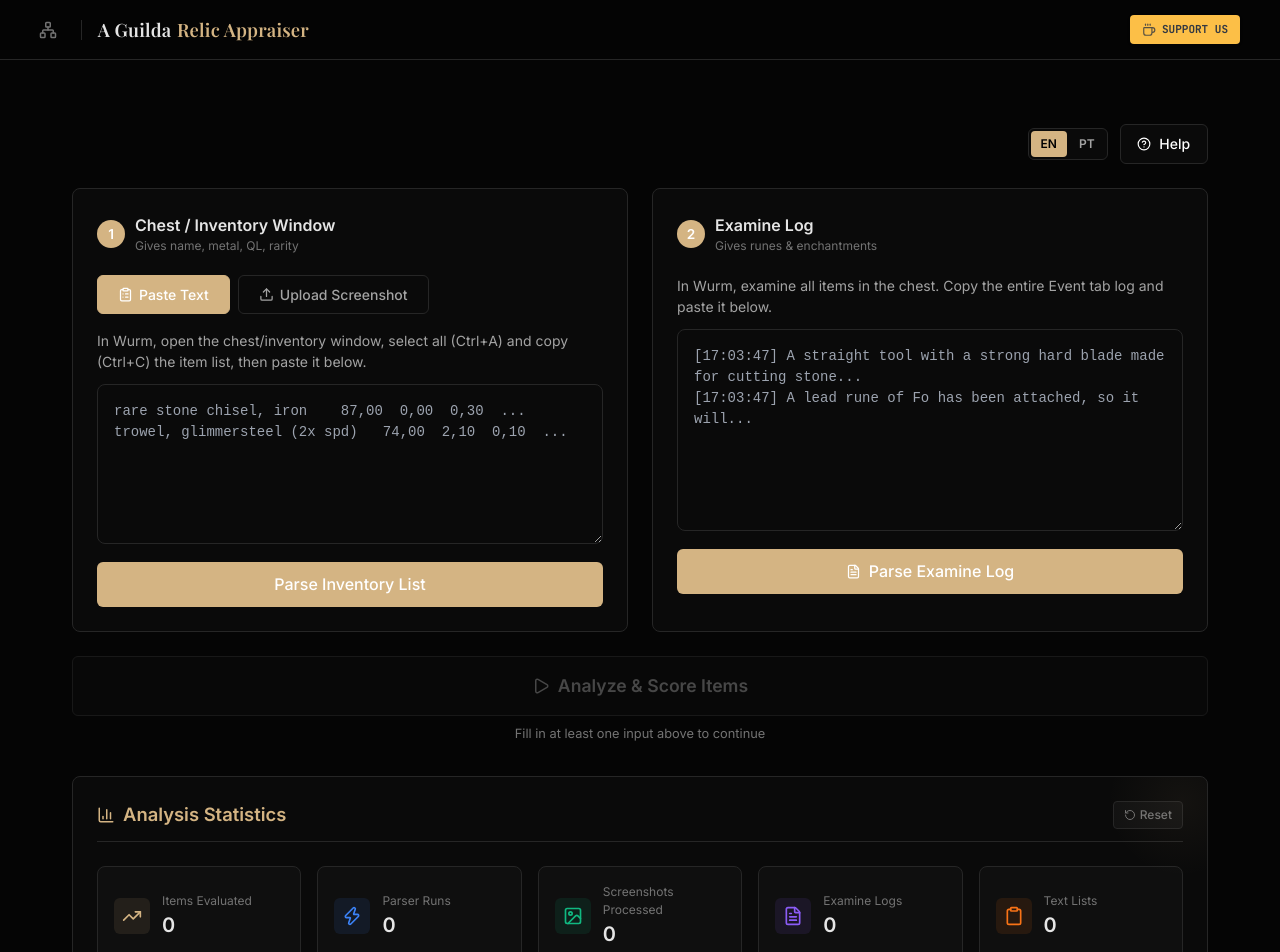
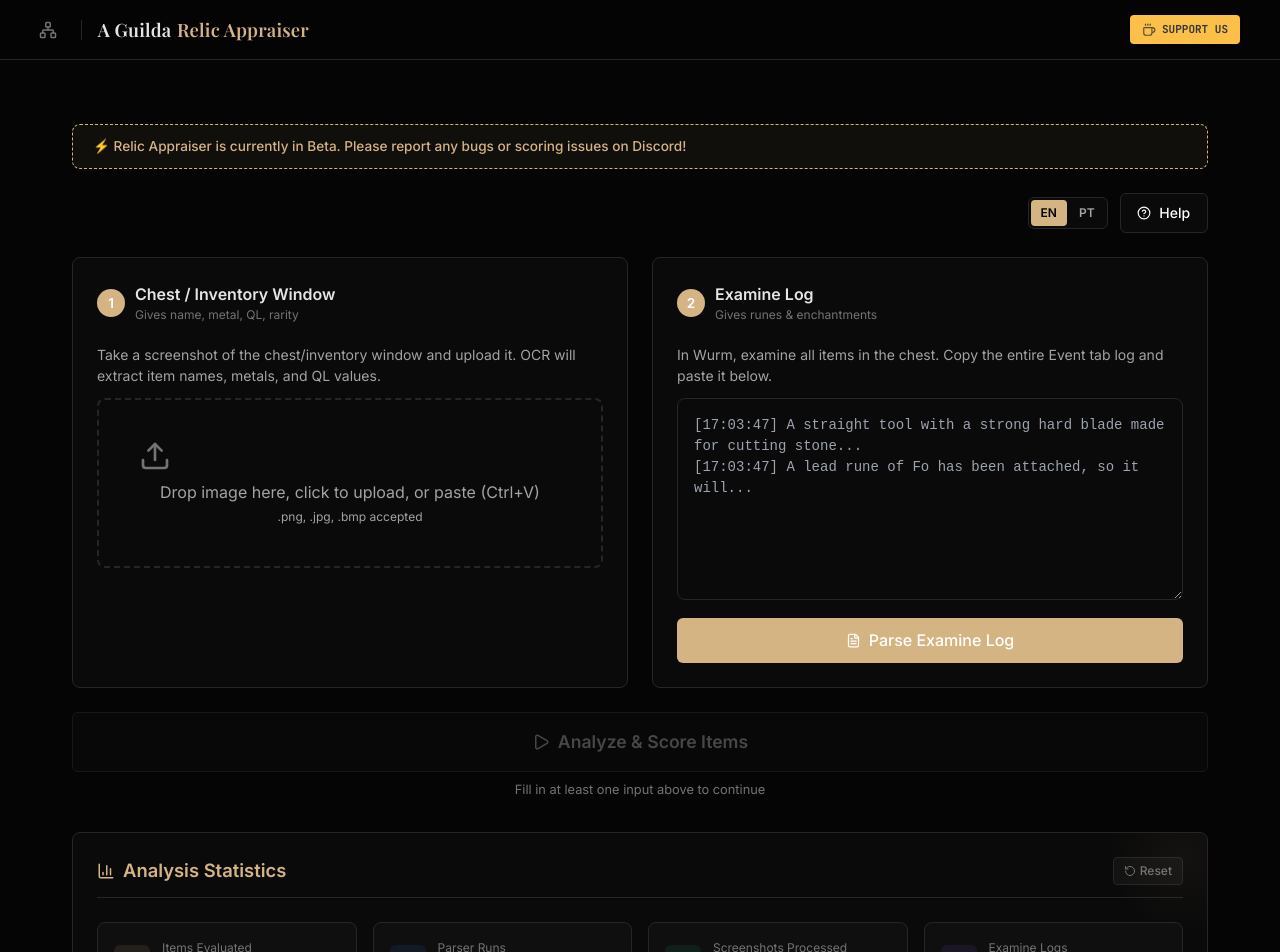
Before and after one commit to Jotasiete7/Wurm-Relic-appraiser, a React (Vite) app: page / in a window 1280 px wide. Shown: the top 952 px of the page. Built offline with nearby package versions, Linux system fonts and the light colour scheme; a web font is replaced by a local one.

Commit message:
feat: remove raw text paste from inventory input and add a bilingual styled Beta Notice banner

```diff
--- a/src/App.tsx
+++ b/src/App.tsx
@@ -26,7 +26,6 @@
     stats,
     incrementScreenshots,
     incrementExamineLogs,
-    incrementInventoryTexts,
     recordAnalysisRun,
     resetStats
   } = useStats();
@@ -60,6 +59,24 @@
       />
 
       <div className="container" style={{ marginTop: '2rem' }}>
+        {/* Beta Notice Banner */}
+        <div style={{
+          background: 'rgba(212, 180, 131, 0.06)',
+          border: '1px dashed var(--accent-primary)',
+          color: 'var(--accent-primary)',
+          borderRadius: '8px',
+          padding: '0.75rem 1.25rem',
+          fontSize: '0.85rem',
+          fontWeight: 500,
+          marginBottom: '1.5rem',
+          display: 'flex',
+          alignItems: 'center',
+          gap: '8px',
+          lineHeight: 1.4
+        }}>
+          {t('betaNotice')}
+        </div>
+
         {/* Header controls (moved from old header) */}
         <div style={{ display: 'flex', justifyContent: 'flex-end', alignItems: 'center', marginBottom: '1.5rem', gap: '12px', flexWrap: 'wrap' }}>
 
@@ -151,7 +168,6 @@
                 <ScreenshotInput
                   onItemsReady={setSsItems}
                   onScreenshotProcessed={incrementScreenshots}
-                  onTextListProcessed={incrementInventoryTexts}
                   t={t}
                 />
               </div>
--- a/src/components/ScreenshotInput.tsx
+++ b/src/components/ScreenshotInput.tsx
@@ -1,38 +1,23 @@
-import React, { useState, useCallback, useEffect } from 'react';
+import { useState, useCallback, useEffect } from 'react';
 import type { ScreenshotItem } from '../types';
-import { parseScreenshotText, parseScreenshotImage } from '../parser/screenshotParser';
-import { Upload, ClipboardList, Loader, CheckCircle } from 'lucide-react';
+import { parseScreenshotImage } from '../parser/screenshotParser';
+import { Upload, Loader, CheckCircle } from 'lucide-react';
 
 interface ScreenshotInputProps {
   onItemsReady: (items: ScreenshotItem[]) => void;
   onScreenshotProcessed?: () => void;
-  onTextListProcessed?: () => void;
   t: (key: any) => string;
 }
-
-type Tab = 'image' | 'text';
 
 export function ScreenshotInput({
   onItemsReady,
   onScreenshotProcessed,
-  onTextListProcessed,
   t
 }: ScreenshotInputProps) {
-  const [tab, setTab] = useState<Tab>('text');
-  const [rawText, setRawText] = useState('');
   const [parsedItems, setParsedItems] = useState<ScreenshotItem[]>([]);
   const [ocrProgress, setOcrProgress] = useState<number | null>(null);
   const [ocrRaw, setOcrRaw] = useState('');
   const [isDragging, setIsDragging] = useState(false);
-
-  const handleText = useCallback(() => {
-    const items = parseScreenshotText(rawText);
-    setParsedItems(items);
-    onItemsReady(items);
-    if (items.length > 0) {
-      onTextListProcessed?.();
-    }
-  }, [rawText, onItemsReady, onTextListProcessed]);
 
   const runOcr = useCallback(async (file: File) => {
     setOcrProgress(0);
@@ -51,7 +36,6 @@
 
   // Global paste handler for Ctrl+V
   useEffect(() => {
-    if (tab !== 'image') return;
     const handleGlobalPaste = (e: ClipboardEvent) => {
       const items = e.clipboardData?.items;
       if (!items) return;
@@ -68,7 +52,7 @@
     };
     window.addEventListener('paste', handleGlobalPaste);
     return () => window.removeEventListener('paste', handleGlobalPaste);
-  }, [tab, runOcr]);
+  }, [runOcr]);
 
   // Prevent default browser behavior for drag & drop globally to avoid opening dropped files
   useEffect(() => {
@@ -131,52 +115,9 @@
     if (file) runOcr(file);
   };
 
-  const TAB_STYLE = (active: boolean): React.CSSProperties => ({
-    padding: '0.5rem 1.25rem',
-    background: active ? 'var(--accent-primary)' : 'var(--bg-panel)',
-    color: active ? '#fff' : 'var(--text-secondary)',
-    border: '1px solid ' + (active ? 'var(--accent-primary)' : 'var(--border-color)'),
-    borderRadius: '6px',
-    cursor: 'pointer',
-    display: 'flex',
-    alignItems: 'center',
-    gap: '6px',
-    fontSize: '0.875rem',
-    fontWeight: 500,
-  });
-
   return (
     <div>
-      {/* Tab switcher */}
-      <div style={{ display: 'flex', gap: '8px', marginBottom: '1rem' }}>
-        <button style={TAB_STYLE(tab === 'text')}  onClick={() => setTab('text')}>
-          <ClipboardList size={15} /> {t('pasteTextTab')}
-        </button>
-        <button style={TAB_STYLE(tab === 'image')} onClick={() => setTab('image')}>
-          <Upload size={15} /> {t('uploadScreenshotTab')}
-        </button>
-      </div>
-
-      {/* Plain text input */}
-      {tab === 'text' && (
-        <div>
-          <p style={{ margin: '0 0 0.75rem', fontSize: '0.875rem', color: 'var(--text-secondary)' }}>
-            {t('pasteTextInstruction')}
-          </p>
-          <textarea
-            rows={6}
-            value={rawText}
-            onChange={e => setRawText(e.target.value)}
-            placeholder={'rare stone chisel, iron    87,00  0,00  0,30  ...\ntrowel, glimmersteel (2x spd)   74,00  2,10  0,10  ...'}
-          />
-          <button onClick={handleText} style={{ marginTop: '0.75rem', width: '100%', justifyContent: 'center' }}>
-            {t('parseInventoryListBtn')}
-          </button>
-        </div>
-      )}
-
       {/* Image OCR input */}
-      {tab === 'image' && (
       <div>
         <p style={{ margin: '0 0 0.75rem', fontSize: '0.875rem', color: 'var(--text-secondary)' }}>
           {t('uploadScreenshotInstruction')}
@@ -228,7 +169,6 @@
           </details>
         )}
       </div>
-      )}
 
       {/* Preview table */}
       {parsedItems.length > 0 && (
--- a/src/components/StatsCard.tsx
+++ b/src/components/StatsCard.tsx
@@ -1,6 +1,6 @@
 import { useState } from 'react';
 import type { WurmStats } from '../hooks/useStats';
-import { BarChart3, RotateCcw, FileText, Image, Clipboard, TrendingUp, Zap, AlertTriangle } from 'lucide-react';
+import { BarChart3, RotateCcw, FileText, Image, TrendingUp, Zap, AlertTriangle } from 'lucide-react';
 
 interface StatsCardProps {
   stats: WurmStats;
@@ -83,7 +83,7 @@
       </div>
 
       {/* Stats Grid */}
-      <div style={{ display: 'grid', gridTemplateColumns: 'repeat(auto-fit, minmax(180px, 1fr))', gap: '1rem', marginBottom: '2rem' }}>
+      <div style={{ display: 'grid', gridTemplateColumns: 'repeat(auto-fit, minmax(200px, 1fr))', gap: '1rem', marginBottom: '2rem' }}>
 
         <div style={{ background: 'rgba(255,255,255,0.02)', border: '1px solid var(--border-color)', borderRadius: '8px', padding: '1rem', display: 'flex', alignItems: 'center', gap: '12px' }}>
           <div style={{ background: 'rgba(212,180,131,0.1)', color: 'var(--accent-primary)', padding: '8px', borderRadius: '6px' }}>
@@ -122,16 +122,6 @@
           <div>
             <div style={{ fontSize: '0.75rem', color: 'var(--text-muted)' }}>{t('statsExamineLogs')}</div>
             <div style={{ fontSize: '1.25rem', fontWeight: 700, color: 'var(--text-primary)' }}>{stats.examineLogsProcessed}</div>
-          </div>
-        </div>
-
-        <div style={{ background: 'rgba(255,255,255,0.02)', border: '1px solid var(--border-color)', borderRadius: '8px', padding: '1rem', display: 'flex', alignItems: 'center', gap: '12px' }}>
-          <div style={{ background: 'rgba(249, 115, 22, 0.1)', color: '#f97316', padding: '8px', borderRadius: '6px' }}>
-            <Clipboard size={20} />
-          </div>
-          <div>
-            <div style={{ fontSize: '0.75rem', color: 'var(--text-muted)' }}>{t('statsTextLists')}</div>
-            <div style={{ fontSize: '1.25rem', fontWeight: 700, color: 'var(--text-primary)' }}>{stats.inventoryTextsProcessed}</div>
           </div>
         </div>
 
--- a/src/data/translations.ts
+++ b/src/data/translations.ts
@@ -84,6 +84,7 @@
     noEffectsScored: "No effects scored",
     fromRune: "from",
     pts: "pts",
+    betaNotice: "⚡ Relic Appraiser is currently in Beta. Please report any bugs or scoring issues on Discord!",
   },
   pt: {
     help: "Ajuda",
@@ -170,5 +171,6 @@
     noEffectsScored: "Nenhum efeito pontuado",
     fromRune: "de",
     pts: "pts",
+    betaNotice: "⚡ O Relic Appraiser está atualmente em fase Beta. Por favor, reporte bugs ou problemas de pontuação no Discord!",
   }
 };
--- a/src/hooks/useStats.ts
+++ b/src/hooks/useStats.ts
@@ -5,7 +5,6 @@
   totalRuns: number;
   screenshotsProcessed: number;
   examineLogsProcessed: number;
-  inventoryTextsProcessed: number;
   tierCounts: {
     S: number;
     A: number;
@@ -21,7 +20,6 @@
   totalRuns: 0,
   screenshotsProcessed: 0,
   examineLogsProcessed: 0,
-  inventoryTextsProcessed: 0,
   tierCounts: {
     S: 0,
     A: 0,
@@ -82,13 +80,6 @@
     }));
   }, [saveStats]);
 
-  const incrementInventoryTexts = useCallback(() => {
-    saveStats(prev => ({
-      ...prev,
-      inventoryTextsProcessed: prev.inventoryTextsProcessed + 1
-    }));
-  }, [saveStats]);
-
   const recordAnalysisRun = useCallback((items: WurmItem[]) => {
     saveStats(prev => {
       const newTierCounts = { ...prev.tierCounts };
@@ -115,7 +106,6 @@
     stats,
     incrementScreenshots,
     incrementExamineLogs,
-    incrementInventoryTexts,
     recordAnalysisRun,
     resetStats
   };
```
Lines whose indentation alone changed are shown as unchanged.
